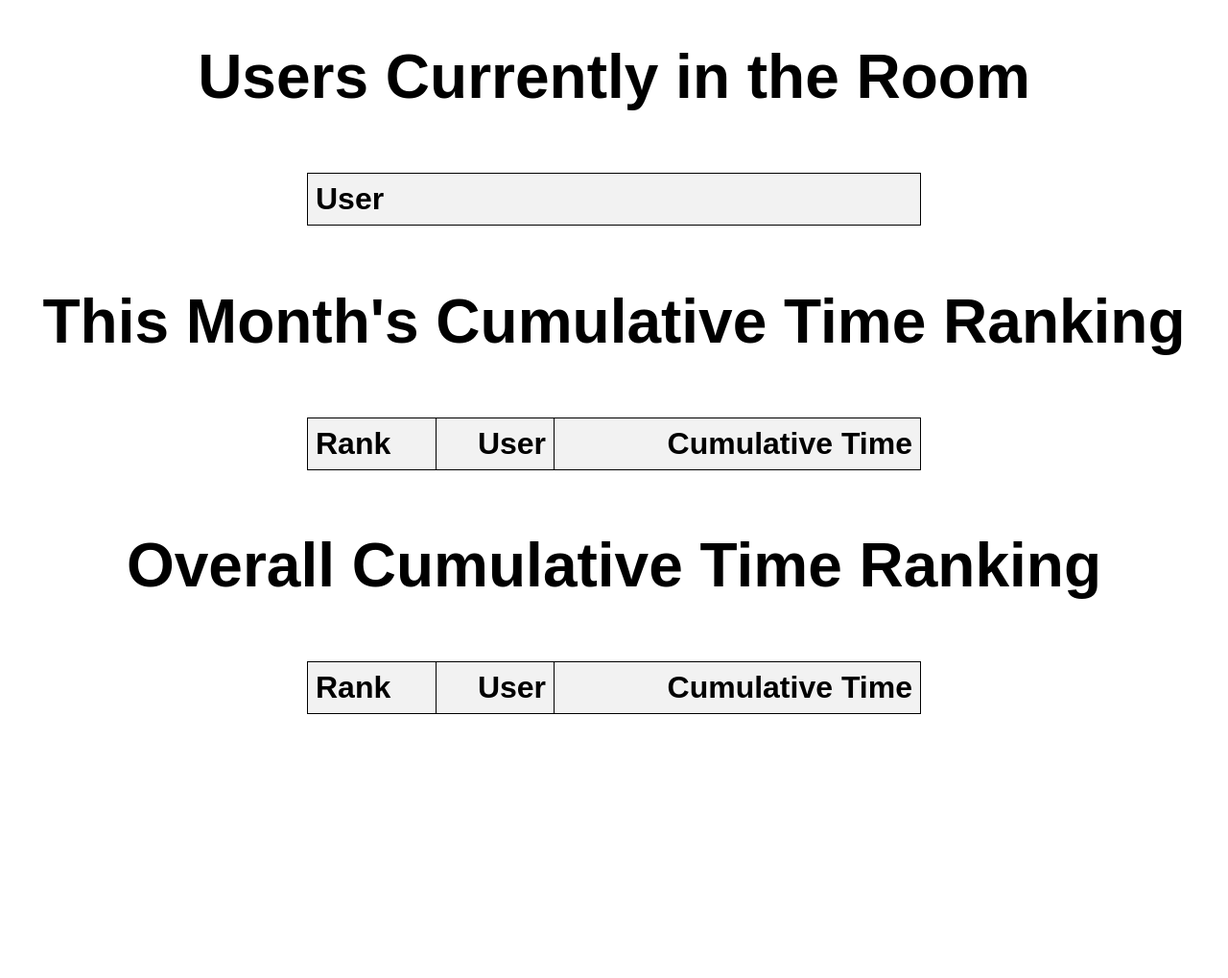
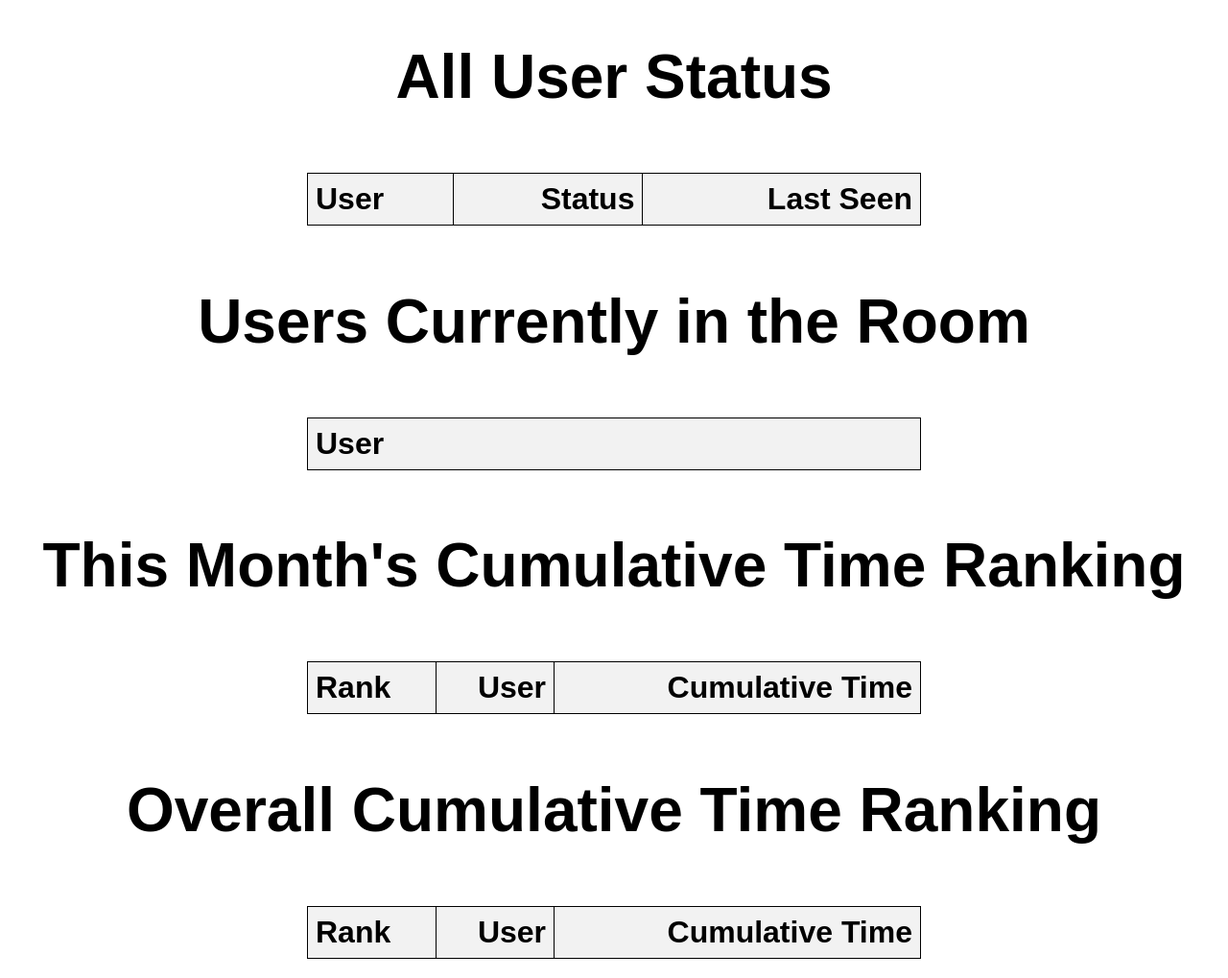
Before and after one commit to shoojii012/attendance_checker, a Django app: template django/attendance_checker/templates/statistics.html in a window 1280 px wide. Shown: the whole page at 96% size. Before the commit the page ends 744 px from the top, so only its background shows below. Run offline with Django 5.2, Linux system fonts and the light colour scheme; the template is opened without the code that fills it, so the values that code supplies are empty; parts of the project's set-up code (start-up, migrations or seed data) failed here and were passed over.

Commit message:
Add last login feature

```diff
--- a/django/attendance_checker/tasks.py
+++ b/django/attendance_checker/tasks.py
@@ -18,6 +18,7 @@ from .helper import (
     PingThreading,
     cumulative_time_overall,
     cumulative_time_this_month,
+    current_status,
     current_users,
 )
 from .models import Device, Log, User
@@ -54,6 +55,7 @@ def generate_statistics_html():
         "monthly_ranking": cumulative_time_this_month(),
         "current_users": current_users(),
         "overall_ranking": cumulative_time_overall(),
+        "user_status": current_status(),
     }
     html_content = render_to_string("statistics.html", context)
     output_path = os.path.join(settings.BASE_DIR, "attendance_checker", "templates", "index.html")
--- a/django/attendance_checker/templates/statistics.html
+++ b/django/attendance_checker/templates/statistics.html
@@ -33,9 +33,37 @@
         th:first-child, td:first-child {
             text-align: left;
         }
+        .present {
+            color: green;
+        }
+        .absent {
+            color: red;
+        }
     </style>
 </head>
 <body>
+    <h1>All User Status</h1>
+    <table>
+        <thead>
+            <tr>
+                <th>User</th>
+                <th>Status</th>
+                <th>Last Seen</th>
+            </tr>
+        </thead>
+        <tbody>
+            {% for status in user_status %}
+                <tr>
+                    <td>{{ status.user.name }}</td>
+                    <td class="{% if status.is_present %}present{% else %}absent{% endif %}">
+                        {% if status.is_present %}Present{% else %}Absent{% endif %}
+                    </td>
+                    <td>{{ status.last_seen|default_if_none:"N/A" }}</td>
+                </tr>
+            {% endfor %}
+        </tbody>
+    </table>
+
     <h1>Users Currently in the Room</h1>
     <table>
         <thead>
```
Also changed, not shown: django/attendance_checker/helper.py (+13 -0 lines).
